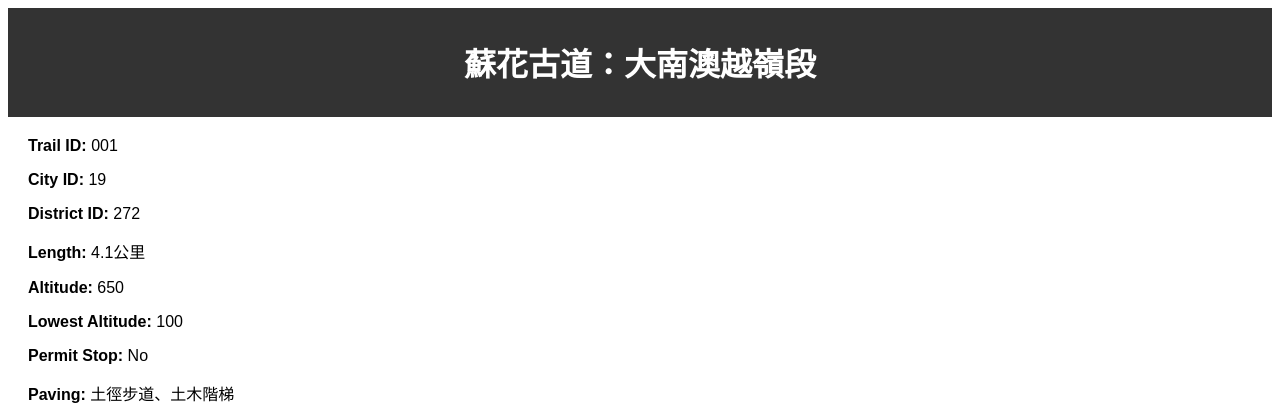
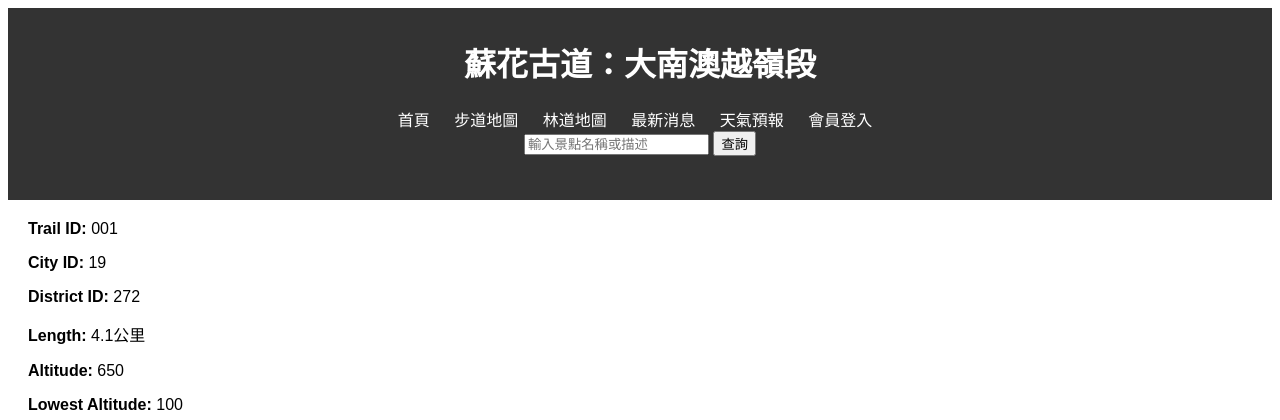
Before and after one commit to AlisaShi/Database, a PHP site: page /Database/detailstrail.php?id=001 in a window 1280 px wide. Shown: the top 420 px of the page. Run offline with PHP 8.4, Linux system fonts and the light colour scheme; data comes from the database, SQL or seed files in the repository.

Commit message:
chore: Update navigation links in PHP files and finish the detailstrail

```diff
--- a/detailstrail.php
+++ b/detailstrail.php
@@ -5,7 +5,7 @@ include 'db.php';
 $id = $_GET['id'];
 
 // 查詢 trail 表中的指定數據
-$sql = "SELECT * FROM trail ";
+$sql = "SELECT * FROM trail WHERE TRAILID = $id";;
 $result = $conn->query($sql);
 
 // 檢查是否有查到結果
@@ -26,9 +26,27 @@ if ($result->num_rows > 0) {
     <link rel="stylesheet" href="styles.css">
 </head>
 <body>
-    <header>
-        <h1><?php echo $trail['TR_CNAME']; ?></h1>
+<header>
+<h1><?php echo $trail['TR_CNAME']; ?></h1>
+        <nav>
+            <ul>
+                <li><a href="index.php">首頁</a></li>
+                <li><a href="trails.php">步道地圖</a></li>
+                <li><a href="leaflet.php">林道地圖</a></li>
+                <li><a href="news.php">最新消息</a></li>
+                <li><a href="weather.php">天氣預報</a></li>
+                <li><a href="login.php">會員登入</a></li>
+
+                <li>
+                    <form method="GET" action="results.php">
+                        <input type="text" id="search" name="search" placeholder="輸入景點名稱或描述">
+                        <input type="submit" value="查詢">
+                    </form>
+                </li>
+            </ul>
+        </nav>
     </header>
+
     <main>
         <p><strong>Trail ID:</strong> <?php echo $trail['TRAILID']; ?></p>
         <p><strong>City ID:</strong> <?php echo $trail['City_ID']; ?></p>
--- a/index.php
+++ b/index.php
@@ -40,7 +40,8 @@ $conn->close();
         <nav>
             <ul>
                 <li><a href="index.php">首頁</a></li>
-                <li><a href="leaflet.php">步道地圖</a></li>
+                <li><a href="trails.php">步道地圖</a></li>
+                <li><a href="leaflet.php">林道地圖</a></li>
                 <li><a href="news.php">最新消息</a></li>
                 <li><a href="weather.php">天氣預報</a></li>
                 <li><a href="login.php">會員登入</a></li>
```
Also changed, not shown: details.php (+20 -2 lines), trails.php (+5 -2 lines).
